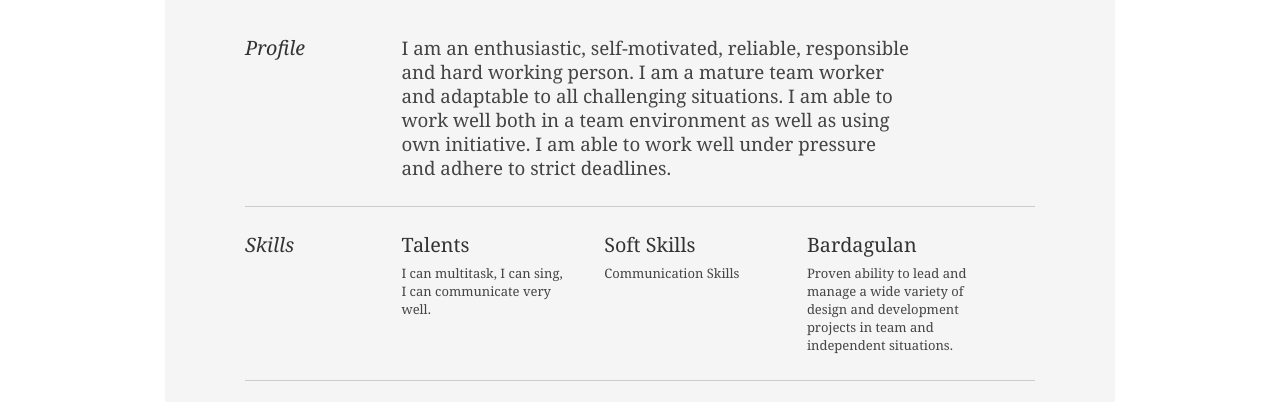
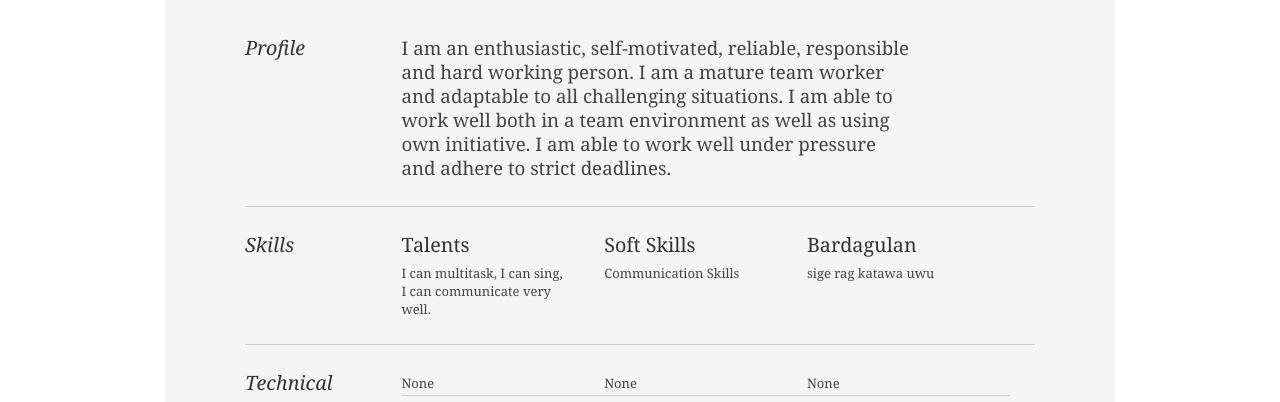
Before and after one commit to BedolidoFloramae/BedolidoFloramae.github.io, a plain HTML site: page index.html in a window 1280 px wide. Shown: the part 348-750 px from the top of the page. Drawn offline with Linux system fonts and the light colour scheme.

Commit message:
created index.html

```diff
--- a/index.html
+++ b/index.html
@@ -101,7 +101,7 @@
 
 								<div class="talent">
 									<h2>Bardagulan</h2>
-									<p>Proven ability to lead and manage a wide variety of design and development projects in team and independent situations.</p>
+									<p>sige rag katawa uwu</p>
 								</div>
 						</div>
 					</div><!--// .yui-gf -->
```
